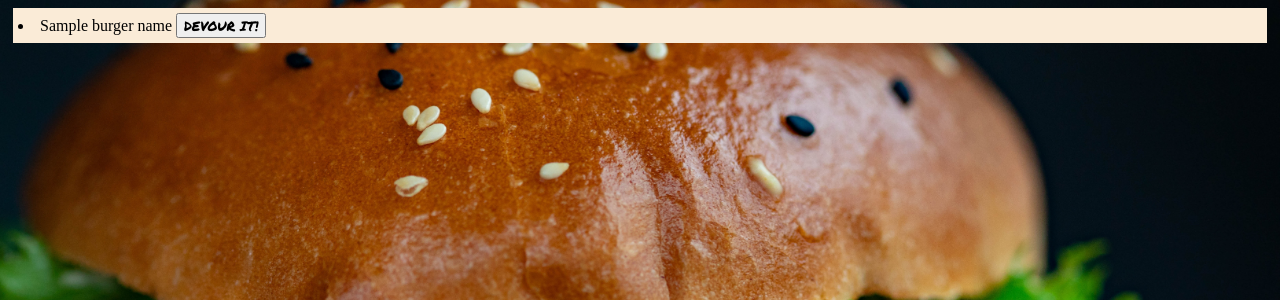
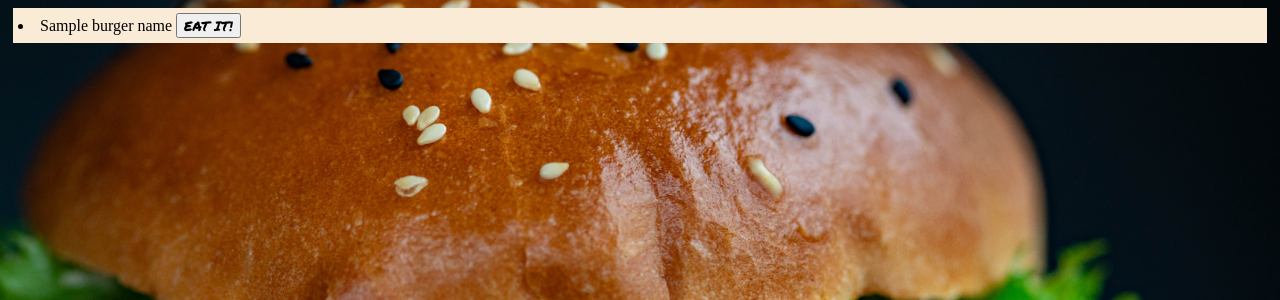
Before and after one commit to ndelaire/burger-logger, a Node server app: template views/partials/burger/burger-block.handlebars in a window 1280 px wide. Shown: the top 300 px of the page. Run offline with Node 20, Linux system fonts and the light colour scheme; the template is opened without the code that fills it: most values are stand-ins (such as "Sample title", 1, 10 or a date in 2020); some libraries are stand-ins or nearby versions.

Commit message:
minor tweaks

```diff
--- a/views/partials/burger/burger-block.handlebars
+++ b/views/partials/burger/burger-block.handlebars
@@ -2,7 +2,7 @@
 	{{burger_name}}
 
 	<button class="change-devour" data-id="{{id}}" data-newdevour="{{devour}}">
-		{{#if devour}}DEVOUR IT!{{else}}ORDER AGAIN!{{/if}}
+		{{#if devour}}EAT IT!{{else}}ORDER AGAIN!{{/if}}
 	</button>
 
 
```
